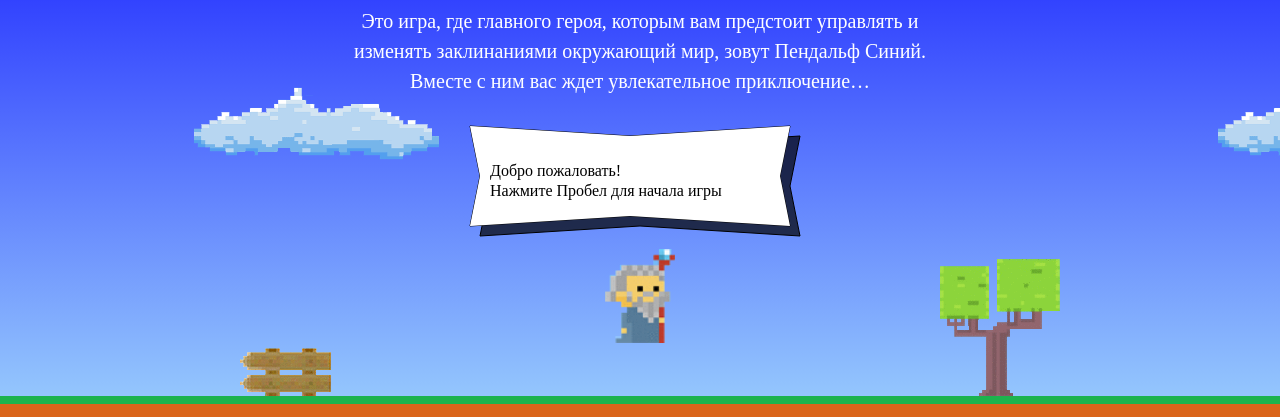
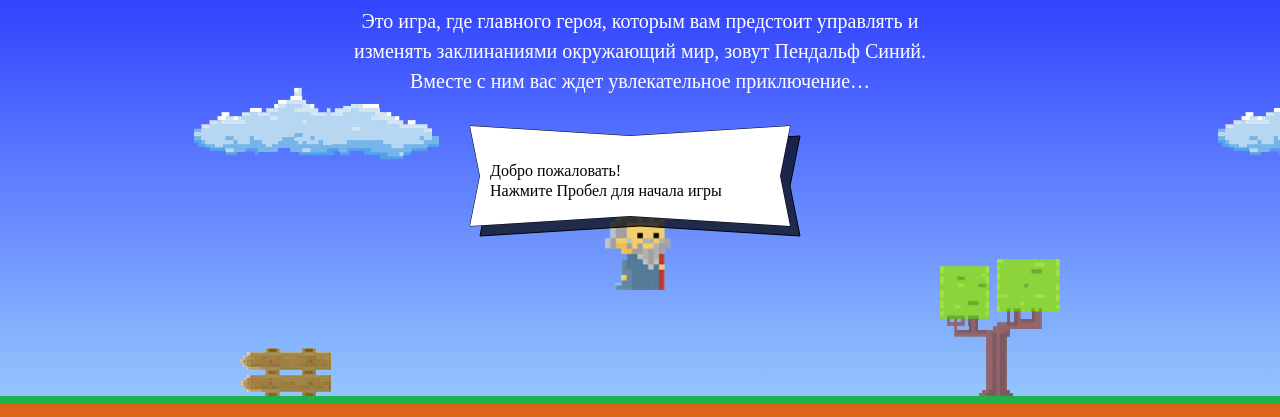
Before and after one commit to AifoCry/1347627-code-and-magick-19, a website: page index.html in a window 1280 px wide. Shown: the part 203-620 px from the top of the page. Drawn offline with Linux system fonts and the light colour scheme; a web font is replaced by a local one.

Commit message:
Исправления первого задания

```diff
--- a/index.html
+++ b/index.html
@@ -202,8 +202,8 @@
     //return [350];
   };
 
-  function getWizardY (height) {
-    return  ((height*2)/3) - (getWizardHeight()/2); //тест репозитария
+  function getWizardY(height) {
+    return height / 3;
   };
 
 </script>
```
